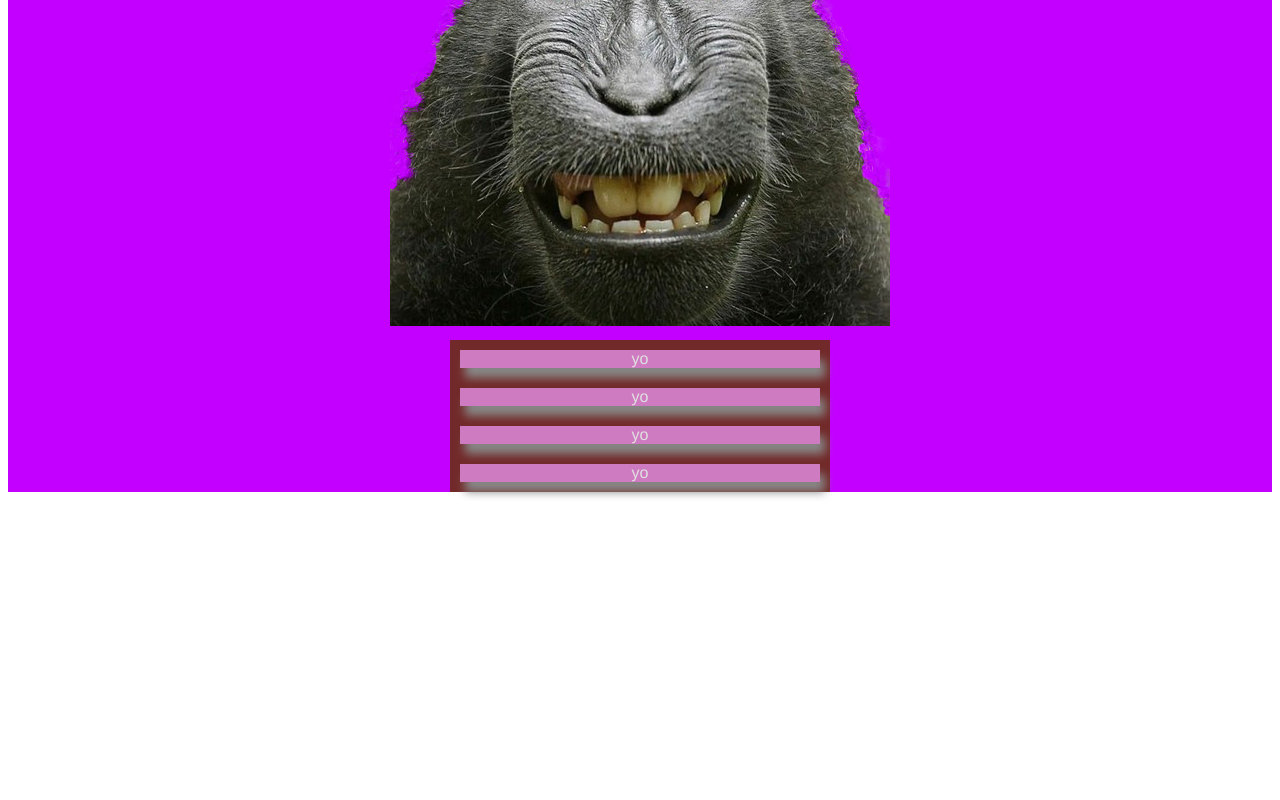
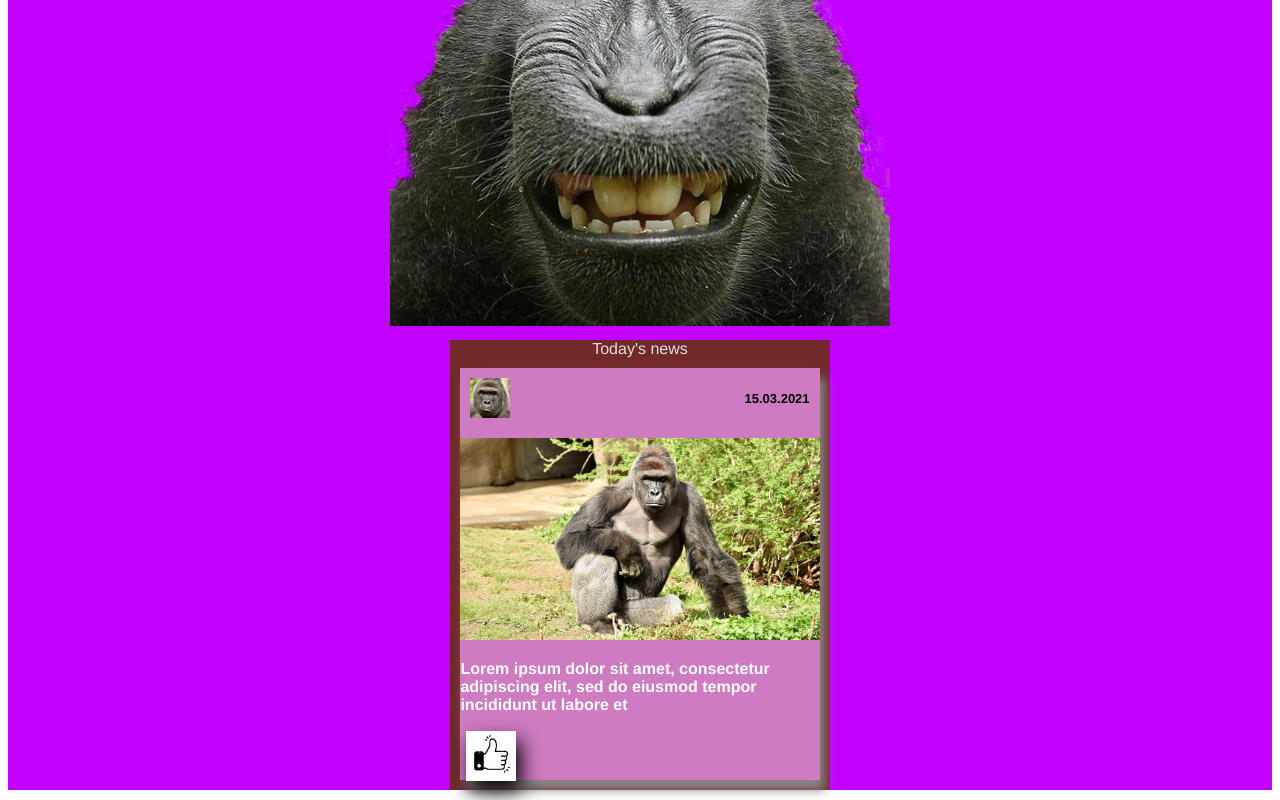
Before and after one commit to rehe-papp/group_y_hw3, a Vue app: page / in a window 1280 px wide. Shown: the part 260-1060 px from the top of the page. Before the commit the page ends 800 px from the top, so only its background shows below. Built offline with nearby package versions, Linux system fonts and the light colour scheme.

Commit message:
created a basic post

```diff
--- a/src/components/MainComponent.vue
+++ b/src/components/MainComponent.vue
@@ -1,37 +1,22 @@
 <template>
-  <section class="index">
-    <div>
-      yo
-    </div>
-
-    <div>
-      yo
-    </div>
-
-    <div>
-      yo
-    </div>
-
-
-    <div>
-      yo
-    </div>
-
+  <section class="main">
+    Today's news
+    <postcomp/>
   </section>
 </template>
 
 <script>
+import postcomp from './postcomp.vue';
+
 export default {
-  name: "HelloWorld",
-  props: {
-    msg: String,
-  },
+  name: "main",
+  components: { postcomp },
 };
 </script>
 
 <!-- Add "scoped" attribute to limit CSS to this component only -->
 <style scoped lang="scss">
-  .index {
+  .main {
       display: flex;
       flex-wrap: nowrap;
       flex-direction: column;
@@ -40,51 +25,9 @@ export default {
       margin: 10px auto;
       color: #e0e0e0;
   }
-  .index > div {
+  .main > div {
       margin: 10px;
       background-color: rgb(207, 123, 193);
       box-shadow: 5px  10px 10px #888888;
   }
-  .index > div > img {
-      width: 100%;
-  }
-  .post-header{
-      height: 50px;
-      margin: 10px;
-  }
-  .post-header img{
-      float: left;
-      height:40px;
-      display: block;
-      margin-left: auto;
-      margin-right: auto;
-  }
-  .post-header p {
-      float: right;
-      text-align: right;
-      font-size: small;
-  }
-  .like-button{
-      cursor:pointer;
-      border: none;
-      width:50px;
-      height:50px;
-      background: none;
-  }
-  .like-button-img{
-      border: black;
-      box-shadow: 5px  10px 20px 0px black;
-      width: 50px;
-      height: 50px;
-  }
-
-  img + p{
-      font-weight: bold;
-      color: black;
-  }
-
-  div ~ p {
-      color: white;
-      text-align: left;
-    }
 </style>
--- /dev/null
+++ b/src/components/postcomp.vue
@@ -0,0 +1,64 @@
+<template>
+    <div>
+        <div class="post-header">
+            <img src="../assets/harambe_profile.jpg" alt= "lamp1">
+            <p>15.03.2021</p>
+        </div>
+        <img src="../assets/harambe.jpg" alt="lamp2">
+        <p>Lorem ipsum dolor sit amet, consectetur adipiscing elit, sed do eiusmod tempor incididunt ut labore et</p>
+        <button class="like-button"><img class = "like-button-img" src="../assets/like.jpg" alt="like"></button>
+    </div>
+</template>
+
+<script>
+export default {
+    name: "postcomp"
+}
+</script>
+
+<style scoped>
+    .post-header{
+        height: 50px;
+        margin: 10px;
+    }
+    .post-header img{
+        float: left;
+        height:40px;
+        display: block;
+        margin-left: auto;
+        margin-right: auto;
+    }
+    .post-header p {
+        float: right;
+        text-align: right;
+        font-size: small;
+    }
+    .like-button{
+        float: left;
+        cursor:pointer;
+        border: none;
+        width:50px;
+        height:50px;
+        background: none;
+    }
+    .like-button-img{
+        border: black;
+        box-shadow: 5px  10px 20px 0px black;
+        width: 50px;
+        height: 50px;
+    }
+
+    div ~ img {
+      width: 100%;
+    }
+
+    img + p{
+        font-weight: bold;
+        color: black;
+    }
+
+    div ~ p {
+        color: white;
+        text-align: left;
+    }
+</style>
--- a/src/views/Main.vue
+++ b/src/views/Main.vue
@@ -1,18 +1,18 @@
 <template>
   <div class="main">
     <img alt="monkee" src="../assets/logo.png" />
-    <MainMessage msg="Welcome to our app" />
+    <MainComponent/>
   </div>
 </template>
 
 <script>
 // @ is an alias to /src
-import MainMessage from "@/components/MainComponent.vue";
+import MainComponent from "@/components/MainComponent.vue";
 
 export default {
   name: "Main",
   components: {
-    MainMessage,
+    MainComponent,
   },
 };
 </script>
```
Also changed, not shown: src/assets/like.PNG (deleted), src/assets/like.jpg (added).
